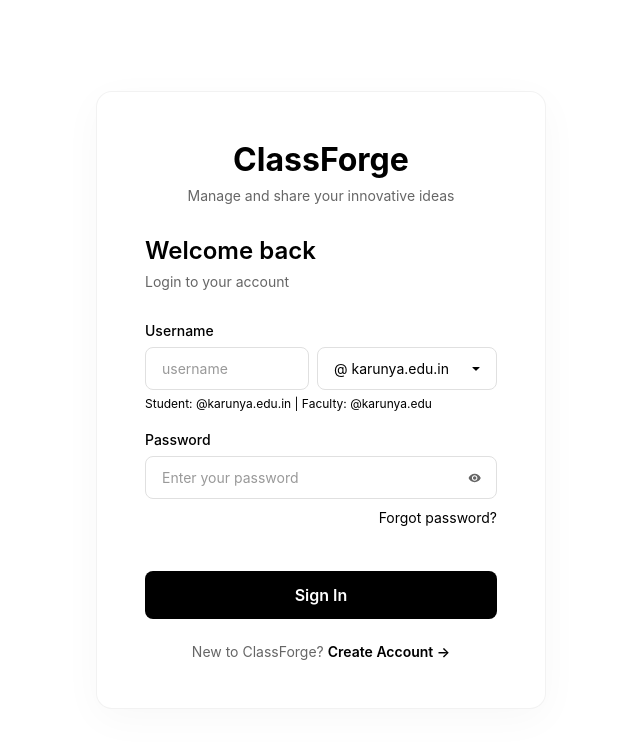
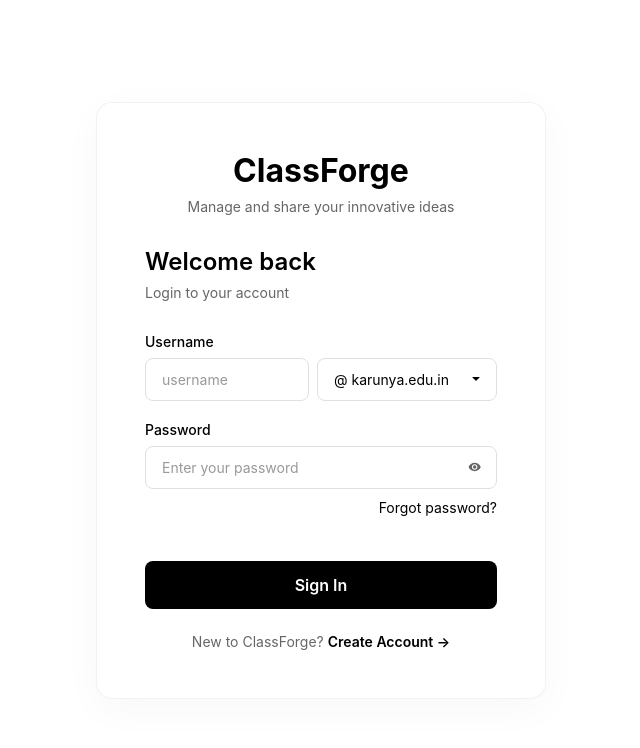
Before and after one commit to Jivithesh-2007/CLASS-FORGE, a React (Vite) app in the folder frontend/: page /login in a window 1280 px wide. Shown: the top 748 px of the page, without its empty margins (319-959 px from the left). Built offline with nearby package versions, Linux system fonts and the light colour scheme.

Commit message:
Remove email hint from Login page
Removed hint for student and faculty email formats.

```diff
--- a/frontend/src/pages/Login/Login.jsx
+++ b/frontend/src/pages/Login/Login.jsx
@@ -80,9 +80,6 @@ const Login = () => {
                 <option value="@karunya.edu">@ karunya.edu</option>
               </select>
             </div>
-            <div className={styles.hint}>
-              Student: @karunya.edu.in | Faculty: @karunya.edu
-            </div>
           </div>
           <div className={styles.formGroup}>
             <label className={styles.label}>Password</label>
```
